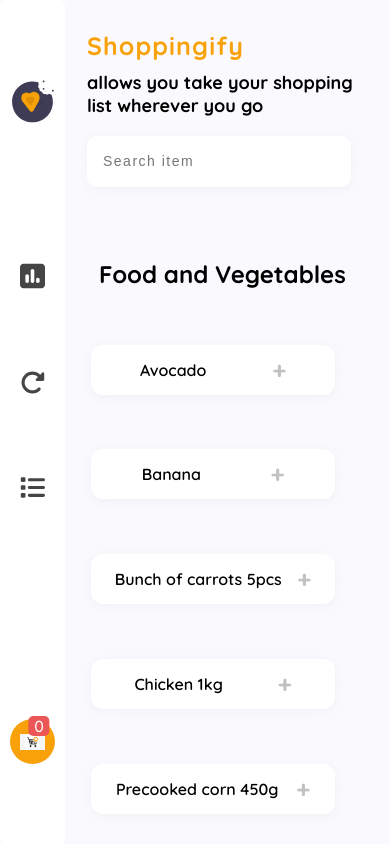
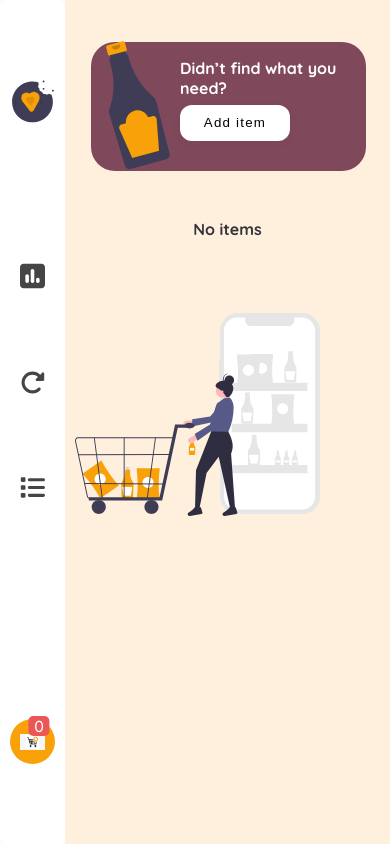
Before and after one commit to EjiroOsiephri/Shoppingfy-app, a React (Vite) app in the folder shoppingify-master/vite-project/: page / in a window 390 px wide. Both pictures are taken after a click on the element 32 px from the left and 741 px from the top of the page. Built offline with nearby package versions, Linux system fonts and the light colour scheme.

Commit message:
Finished cart issue

```diff
--- a/shoppingify-master/vite-project/src/App.jsx
+++ b/shoppingify-master/vite-project/src/App.jsx
@@ -2,41 +2,36 @@
 import MainHeader from "./Components/MainHeader";
 import "./app.scss";
 import ItemsContainer from "./Components/ItemsContainer";
-import { useState } from "react";
+import { useState, useEffect } from "react";
 import CartCategories from "./Components/FoodLists/CartCategories";
-import { Routes, Route } from "react-router-dom";
 
 function App() {
   const [searchInputItem, setSearchItem] = useState("");
   const [cartItems, setCartItems] = useState(false);
+  const [showCart, setShowCart] = useState(false);
 
   function searchInput(item) {
     setSearchItem(item);
   }
 
-  console.log(cartItems);
   return (
     <>
       <main className="main">
-        <SideBar />
+        <SideBar setShowCart={setShowCart} />
         <MainHeader
+          showCart={showCart}
           searchInput={searchInput}
           searchInputItem={searchInputItem}
         />
-        <Routes>
-          <Route
-            path="/"
-            element={
+
         <div className="cart-categories">
           <ItemsContainer
+            showCart={showCart}
             cartItems={cartItems}
             setCartItems={setCartItems}
           />
           <CartCategories cartItems={cartItems} />
         </div>
-            }
-          />
-        </Routes>
       </main>
     </>
   );
--- a/shoppingify-master/vite-project/src/Components/ItemsContainer.jsx
+++ b/shoppingify-master/vite-project/src/Components/ItemsContainer.jsx
@@ -1,4 +1,4 @@
-import React, { useEffect, useRef, useState } from "react";
+import React, { useEffect, useState } from "react";
 import Classes from "../Sass/ItemsContainer.module.scss";
 import Source from "../assets/source.svg";
 import EmptyCart from "../assets/shop.svg";
@@ -10,6 +10,20 @@
   const state = useSelector((state) => state.cart.items);
 
   const dispatch = useDispatch();
+
+  const [windowWidth, setWindowWidth] = useState(window.innerWidth);
+
+  const handleResize = () => {
+    setWindowWidth(window.innerWidth);
+  };
+
+  useEffect(() => {
+    window.addEventListener("resize", handleResize);
+
+    return () => {
+      window.removeEventListener("resize", handleResize);
+    };
+  }, []);
 
   useEffect(() => {
     if (state.length > 0) {
@@ -25,7 +39,16 @@
 
   return (
     <>
-      <aside className={Classes["items-container"]}>
+      <aside
+        style={
+          windowWidth <= 678 && props.showCart === true
+            ? {
+                display: "block",
+              }
+            : {}
+        }
+        className={Classes["items-container"]}
+      >
         <section className={Classes["AddItemToCartContainer"]}>
           <img src={Source} alt="img-source" />
           <div>
--- a/shoppingify-master/vite-project/src/Components/SideBar.jsx
+++ b/shoppingify-master/vite-project/src/Components/SideBar.jsx
@@ -1,4 +1,4 @@
-import React from "react";
+import React, { useState } from "react";
 import Classes from "../Sass/SideBar.module.scss";
 import appLogo from "../assets/logo.svg";
 import poll from "../assets/poll.svg";
@@ -7,8 +7,13 @@
 import Cart from "../assets/cart.png";
 import { useSelector } from "react-redux";
 
-const SideBar = () => {
+const SideBar = (props) => {
   const state = useSelector((state) => state.cart.totalCartQuantity);
+
+  const cartRenderHandler = () => {
+    props.setShowCart((prevCart) => !prevCart);
+  };
+
   return (
     <>
       <nav className={Classes.navigation}>
@@ -20,7 +25,7 @@
           <img src={rotate} alt="" />
           <img src={lists} alt="" />
         </div>
-        <div className={Classes.cartItems}>
+        <div onClick={cartRenderHandler} className={Classes.cartItems}>
           <img src={Cart} alt="cart" />
         </div>
         <section className={Classes.count}>
--- a/shoppingify-master/vite-project/src/Sass/ItemsContainer.module.scss
+++ b/shoppingify-master/vite-project/src/Sass/ItemsContainer.module.scss
@@ -50,6 +50,7 @@
   position: absolute;
   bottom: 60;
 }
+
 .enterFoodItem {
   display: flex;
   height: auto;
@@ -99,7 +100,8 @@
   display: flex;
   justify-content: center;
   align-items: center;
-  width: 68px;
+  width: 75px;
+  padding: 1em;
   height: 32px;
   border-radius: 24px;
   border: 2px solid rgba(249, 161, 9, 1);
@@ -170,3 +172,11 @@
     margin-left: 30px;
   }
 }
+@media screen and (max-width: 678px) {
+  .showItemsInCart img {
+    margin-left: 0;
+  }
+  .AddItemToCartContainer > div > button {
+    margin-top: 0.5em;
+  }
+}
--- a/shoppingify-master/vite-project/src/Sass/MainHeader.module.scss
+++ b/shoppingify-master/vite-project/src/Sass/MainHeader.module.scss
@@ -2,6 +2,11 @@
   flex: 1;
   overflow-y: auto;
   padding: 10px;
+}
+@media screen and (max-width: 678px) {
+  .MainHeader {
+    padding: 0;
+  }
 }
 .texts > span {
   font-size: 25px;
```
Lines whose indentation alone changed are shown as unchanged.
